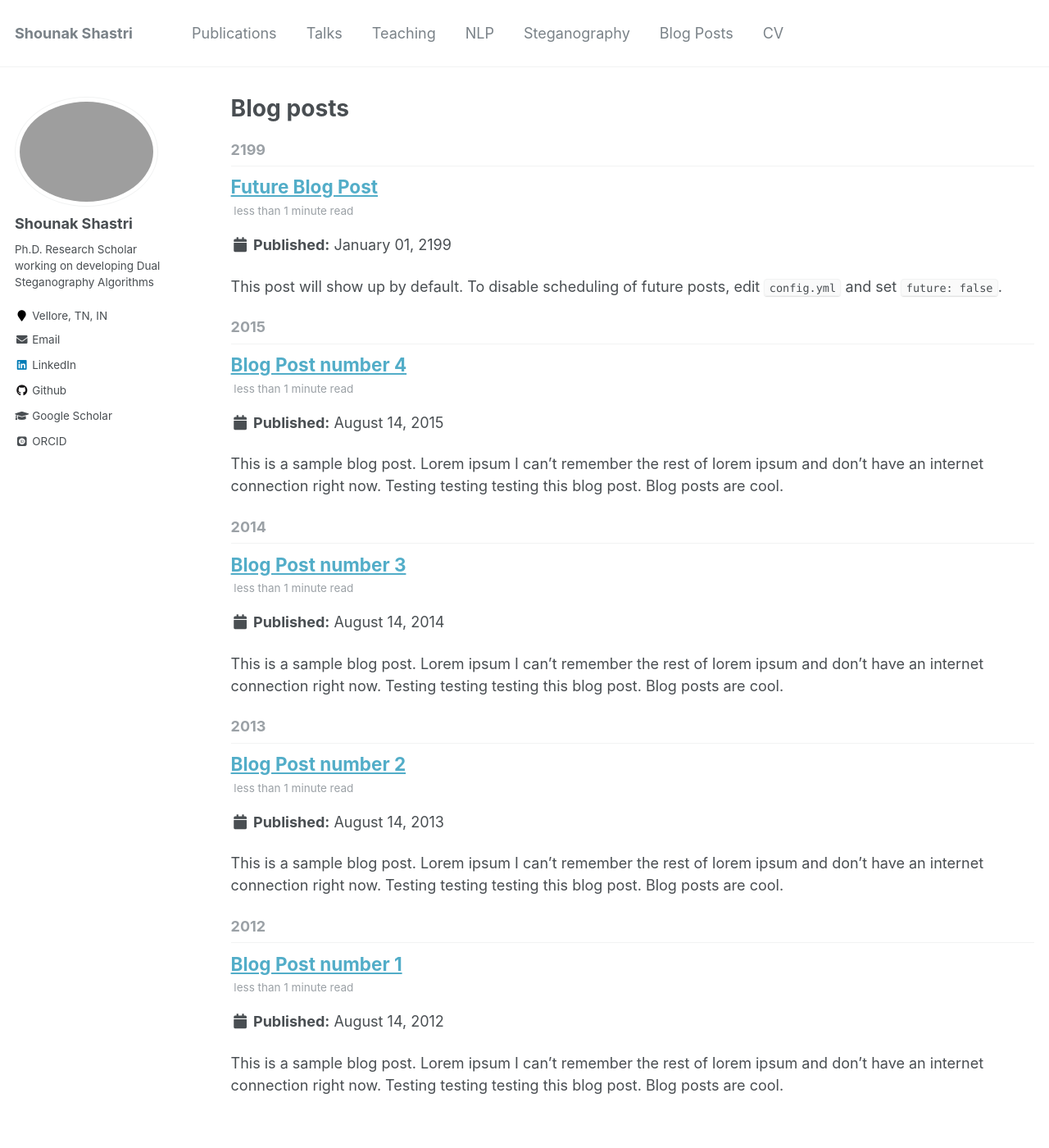
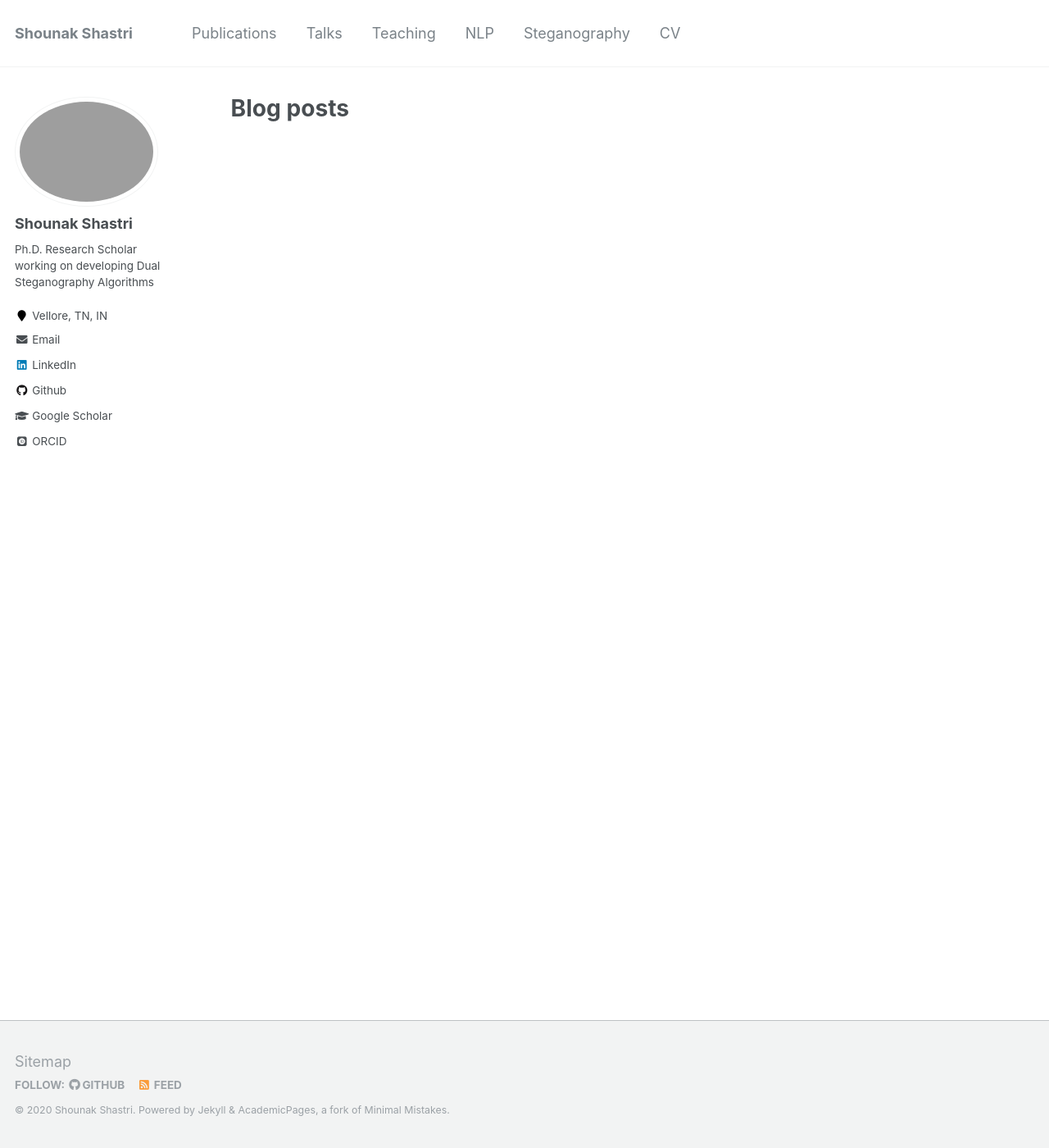
Before and after one commit to shounakshastri/shounakshastri.github.io, a Jekyll site: the page built from _pages/year-archive.html, in a window 1280 px wide and 1400 px high. Shown: the whole window at 82% size. Built offline with Jekyll 4.4.1, drawn with Linux system fonts in a browser that asks for light colours; some web fonts are replaced.

Commit message:
Removed blogs tab

```diff
--- a/_config.yml
+++ b/_config.yml
@@ -173,17 +173,6 @@ collections:
 
 # Defaults
 defaults:
-  # _posts
-  - scope:
-      path: ""
-      type: posts
-    values:
-      layout: single
-      author_profile: true
-      read_time: true
-      comments: true
-      share: true
-      related: true
   # _pages
   - scope:
       path: ""
--- a/_data/navigation.yml
+++ b/_data/navigation.yml
@@ -15,8 +15,5 @@ main:
   - title: "Steganography"
     url: /steganography/
 
-  - title: "Blog Posts"
-    url: /year-archive/
-
   - title: "CV"
     url: /cv/
--- a/_posts/2012-08-14-blog-post-1.md
+++ /dev/null
@@ -1,20 +0,0 @@
----
-title: 'Blog Post number 1'
-date: 2012-08-14
-permalink: /posts/2012/08/blog-post-1/
-tags:
-  - cool posts
-  - category1
-  - category2
----
-
-This is a sample blog post. Lorem ipsum I can't remember the rest of lorem ipsum and don't have an internet connection right now. Testing testing testing this blog post. Blog posts are cool.
-
-Headings are cool
-======
-
-You can have many headings
-======
-
-Aren't headings cool?
-------
--- a/_posts/2013-08-14-blog-post-2.md
+++ /dev/null
@@ -1,20 +0,0 @@
----
-title: 'Blog Post number 2'
-date: 2013-08-14
-permalink: /posts/2013/08/blog-post-2/
-tags:
-  - cool posts
-  - category1
-  - category2
----
-
-This is a sample blog post. Lorem ipsum I can't remember the rest of lorem ipsum and don't have an internet connection right now. Testing testing testing this blog post. Blog posts are cool.
-
-Headings are cool
-======
-
-You can have many headings
-======
-
-Aren't headings cool?
-------
--- a/_posts/2014-08-14-blog-post-3.md
+++ /dev/null
@@ -1,20 +0,0 @@
----
-title: 'Blog Post number 3'
-date: 2014-08-14
-permalink: /posts/2014/08/blog-post-3/
-tags:
-  - cool posts
-  - category1
-  - category2
----
-
-This is a sample blog post. Lorem ipsum I can't remember the rest of lorem ipsum and don't have an internet connection right now. Testing testing testing this blog post. Blog posts are cool.
-
-Headings are cool
-======
-
-You can have many headings
-======
-
-Aren't headings cool?
-------
--- a/_posts/2199-01-01-future-post.md
+++ /dev/null
@@ -1,11 +0,0 @@
----
-title: 'Future Blog Post'
-date: 2199-01-01
-permalink: /posts/2012/08/blog-post-4/
-tags:
-  - cool posts
-  - category1
-  - category2
----
-
-This post will show up by default. To disable scheduling of future posts, edit `config.yml` and set `future: false`.
```
Also changed, not shown: _posts/2015-08-14-blog-post-4.md (deleted, +0 -20 lines), _posts/Basic_Image_Formation.md (deleted, +0 -32 lines).
